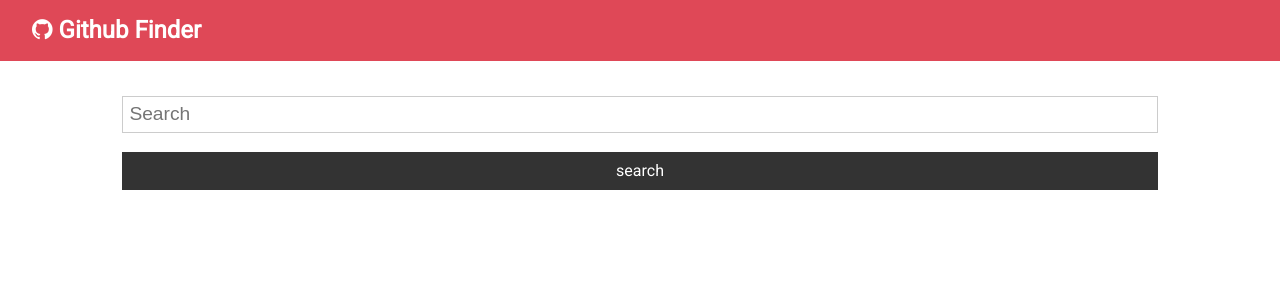
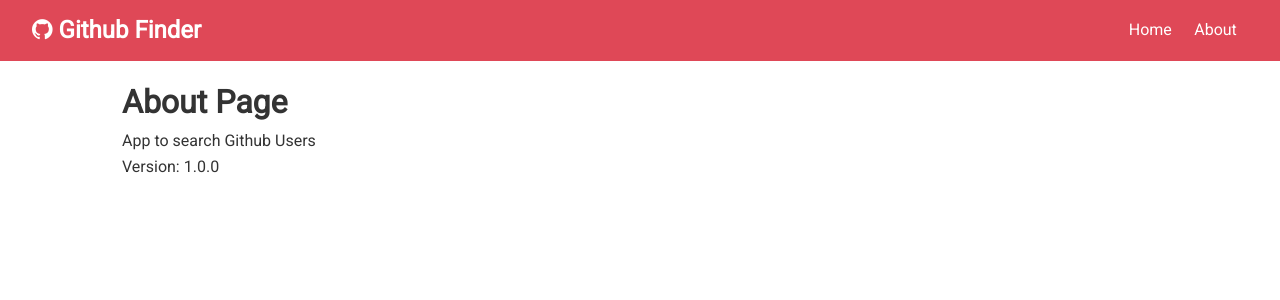
Before and after one commit to justinetboyer/github-finder, a React (Create React App) app: page /about in a window 1280 px wide. Shown: the top 300 px of the page. Built offline with nearby package versions, Linux system fonts and the light colour scheme.

Commit message:
add about page and routing

```diff
--- a/package.json
+++ b/package.json
@@ -9,6 +9,7 @@
     "axios": "^1.6.7",
     "react": "^18.2.0",
     "react-dom": "^18.2.0",
+    "react-router-dom": "^5.3.4",
     "react-scripts": "5.0.1",
     "web-vitals": "^2.1.4"
   },
--- a/src/App.js
+++ b/src/App.js
@@ -1,8 +1,10 @@
-import React, { Component } from "react";
+import React, { Component, Fragment } from "react";
+import { BrowserRouter as Router, Switch, Route } from "react-router-dom";
 import Navbar from "./components/layout/Navbar";
 import Users from "./components/users/Users";
 import Search from "./components/users/search";
 import Alert from "./components/layout/Alert";
+import About from "./components/pages/About";
 import axios from "axios";
 
 import "./App.css";
@@ -11,7 +13,7 @@
   state = {
     users: [],
     loading: false,
-    alert: null
+    alert: null,
   };
 
   // async componentDidMount() {
@@ -37,18 +39,25 @@
   };
 
   setAlert = (msg, type) => {
-    this.setState({alert: {msg, type}})
+    this.setState({ alert: { msg, type } });
 
     setTimeout(() => this.setState({ alert: null }), 5000);
-  }
+  };
 
   render() {
-    const {loading, users} = this.state;
+    const { loading, users } = this.state;
     return (
+      <Router>
         <div className="App">
           <Navbar />
           <div className="container">
-          <Alert alert={this.state.alert}/>
+            <Alert alert={this.state.alert} />
+            <Switch>
+              <Route
+                exact
+                path="/"
+                render={(props) => (
+                  <Fragment>
                     <Search
                       searchUsers={this.searchUsers}
                       clearUsers={this.clearUsers}
@@ -56,8 +65,14 @@
                       setAlert={this.setAlert}
                     />
                     <Users loading={loading} users={users} />
+                  </Fragment>
+                )}
+              />
+              <Route exact path="/about" component={About} />
+            </Switch>
           </div>
         </div>
+      </Router>
     );
   }
 }
--- a/src/components/layout/Navbar.js
+++ b/src/components/layout/Navbar.js
@@ -1,5 +1,6 @@
 import React from "react";
 import PropTypes from "prop-types";
+import {Link} from 'react-router-dom'
 
 const Navbar = ({icon, title}) => {
   return (
@@ -7,6 +8,14 @@
       <h1>
         <i className={icon}></i> {title}
       </h1>
+      <ul>
+        <li>
+          <Link to='/'>Home</Link>
+        </li>
+        <li>
+          <Link to='/about'>About</Link>
+        </li>
+      </ul>
     </nav>
   );
 };
--- /dev/null
+++ b/src/components/pages/About.js
@@ -0,0 +1,13 @@
+import React, { Fragment } from 'react'
+
+const About = () => {
+  return (
+    <Fragment>
+      <h1>About Page</h1>
+      <p>App to search Github Users</p>
+      <p>Version: 1.0.0</p>
+    </Fragment>
+  );
+}
+
+export default About
```
Also changed, not shown: 1 other file (tests, documents, lock files or other folders). Lines whose indentation alone changed are shown as unchanged.
